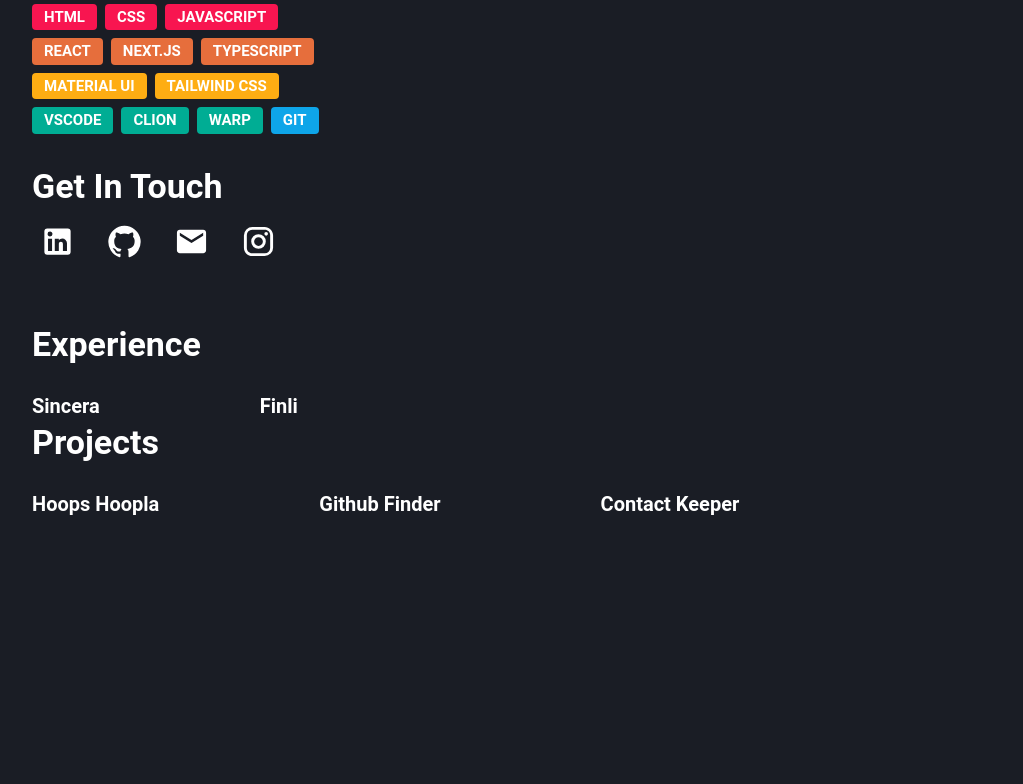
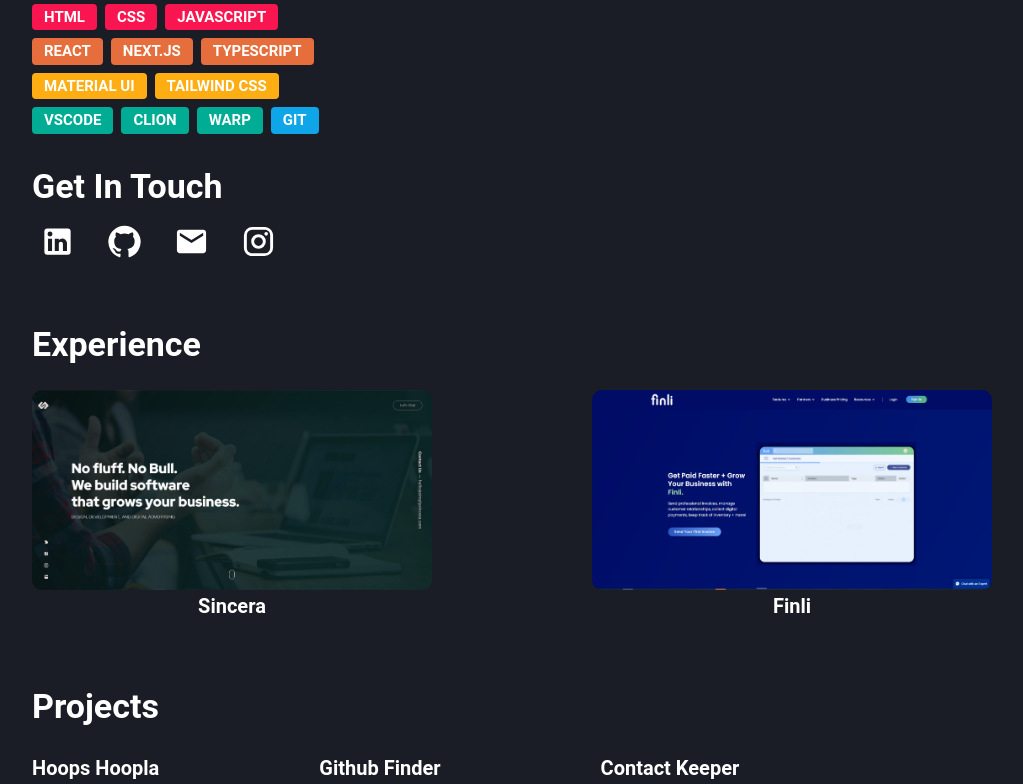
Before and after one commit to terminader7/portfolio, a Next.js app: page / in a window 1280 px wide. Shown: the part 476-1260 px from the top of the page, without its empty margins (48-1071 px from the left). Before the commit the page ends 996 px from the top, so only its background shows below. Built offline with nearby package versions, Linux system fonts and the light colour scheme.

Commit message:
added images for finli and sincera in experience

```diff
--- a/pages/index.tsx
+++ b/pages/index.tsx
@@ -10,7 +10,7 @@ import GitHubIcon from "@mui/icons-material/GitHub";
 import EmailIcon from "@mui/icons-material/Email";
 import InstagramIcon from "@mui/icons-material/Instagram";
 import IconButton from "@mui/material/IconButton";
-// import Image from "next/image";
+import Image from "next/image";
 
 export default function Home() {
   const theme = useTheme();
@@ -205,7 +205,7 @@ export default function Home() {
           /> */}
         </Box>
       </InlineContainer>
-      <Box display="flex" flexDirection="column" gap="1rem">
+      <Box display="flex" flexDirection="column" gap="1rem" marginBottom="4rem">
         <Typography variant="h4" fontWeight={600} marginBottom=".5rem">
           Experience
         </Typography>
@@ -215,12 +215,30 @@ export default function Home() {
             gap: "10rem",
           }}
         >
-          <Typography variant="h6" fontWeight={600}>
-            Sincera
-          </Typography>
-          <Typography variant="h6" fontWeight={600}>
-            Finli
-          </Typography>
+          <Box display="flex" flexDirection="column">
+            <Image
+              src="/images/sincera.png"
+              alt="Nader"
+              width={400}
+              height={200}
+              style={{ borderRadius: "10px" }}
+            />
+            <Typography variant="h6" fontWeight={600} textAlign="center">
+              Sincera
+            </Typography>
+          </Box>
+          <Box display="flex" flexDirection="column">
+            <Image
+              src="/images/finli.png"
+              alt="Nader"
+              width={400}
+              height={200}
+              style={{ borderRadius: "10px" }}
+            />
+            <Typography variant="h6" fontWeight={600} textAlign="center">
+              Finli
+            </Typography>
+          </Box>
         </InlineContainer>
       </Box>
       <Box display="flex" flexDirection="column" gap="1rem">
```
Also changed, not shown: public/images/finli.png (added), public/images/sincera.png (added).
